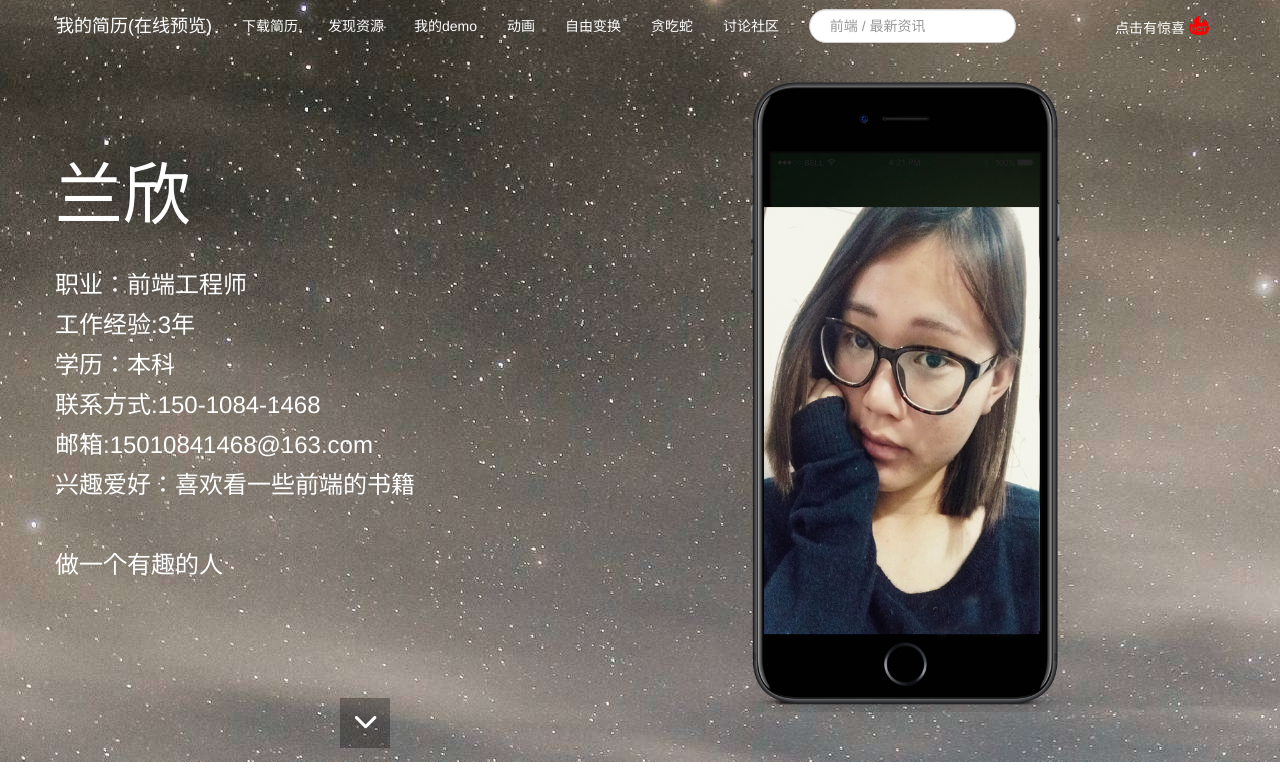
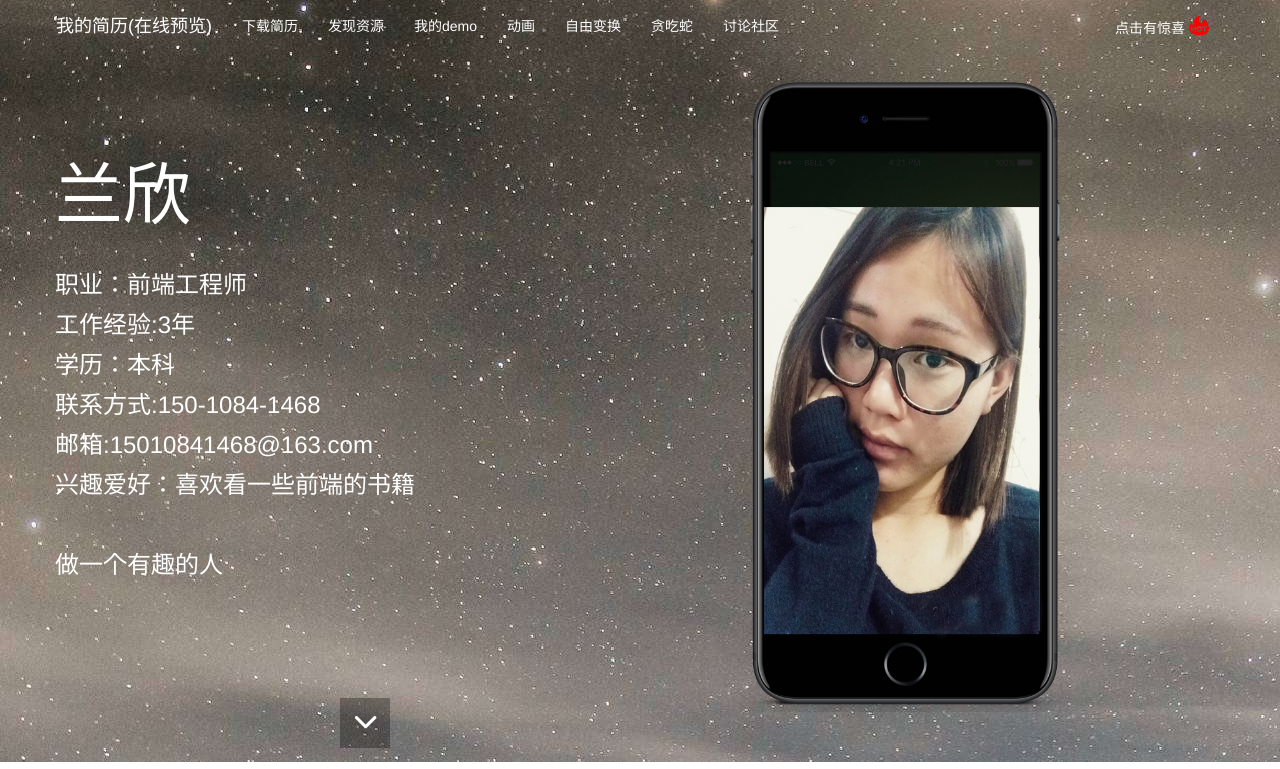
Before and after one commit to lanxin1234/homepage, a plain HTML site: page index.html in a window 1280 px wide. Shown: the top 769 px of the page. Drawn offline with Linux system fonts and the light colour scheme.

Commit message:
Add files via upload

```diff
--- a/index.html
+++ b/index.html
@@ -31,11 +31,11 @@
                                 <li><a href="snake.html">贪吃蛇</a></li>
                                 <li><a href="topic.html">讨论社区</a></li>
                             </ul>
-                            <form class="navbar-form navbar-left">
+                          <!--   <form class="navbar-form navbar-left">
                                 <div class="form-group">
                                     <input type="text" class="form-control" placeholder="  前端 / 最新资讯">
                                 </div>
-                            </form>
+                            </form> -->
                             <ul class="nav navbar-nav navbar-right">
                                 <li class="dropdown">
                                     <a class="dropdown-toggle" data-toggle="dropdown" href="#">
```
